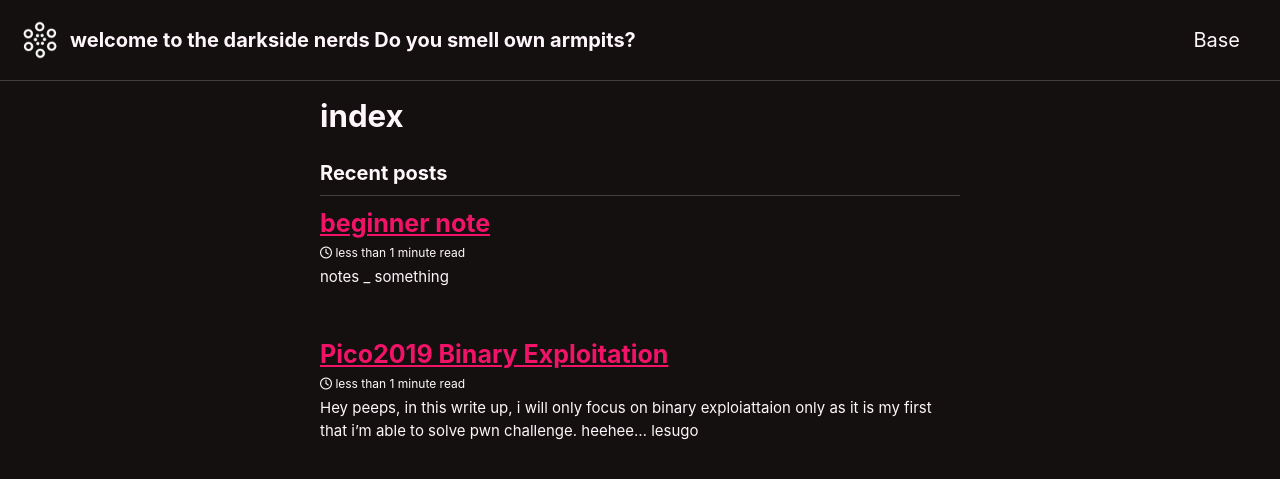
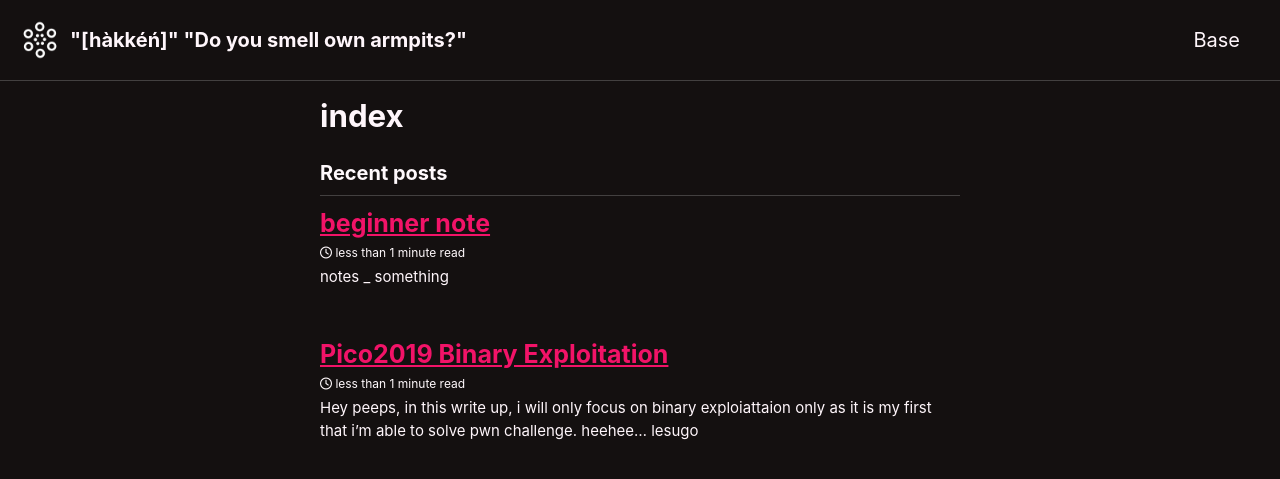
Before and after one commit to n3kk4h/n3kk4h.github.io, a Jekyll site: the page built from index.html, in a window 1280 px wide and 900 px high. Shown: the top 479 px of the window. Built offline with Jekyll 4.4.1, drawn with Linux system fonts in a browser that asks for light colours; cached includes are drawn as plain includes; nearby versions of some CDN libraries; the list of posts is cut into pages by our own code; some of the changed text lies outside the part shown.

Commit message:
Update _config.yml

```diff
--- a/_config.yml
+++ b/_config.yml
@@ -14,11 +14,13 @@ minimal_mistakes_skin    : "neon" # "dark", "air", "aqua", "contrast", "dark", "
 
 # Site Settings
 locale                   : "en-US"
-title                    : "welcome to the darkside nerds"
-subtitle                 : "Do you smell own armpits?"
+title                    : >- # this means to ignore newlines until "baseurl:"
+                              "[hàkkéń]"
+subtitle                 : >- # this means to ignore newlines until "baseurl:"
+                              "Do you smell own armpits?"
 title_separator          : "-"
 name                     : #"Fareed Fauzi"
-description              : "Do you smell own armpits?"
+description              : #"Do you smell own armpits?"
 url                      : # the base hostname & protocol for your site e.g. "https://mmistakes.github.io"
 baseurl                  : # the subpath of your site, e.g. "/blog"
 repository               : # GitHub username/repo-name e.g. "mmistakes/minimal-mistakes"
```
